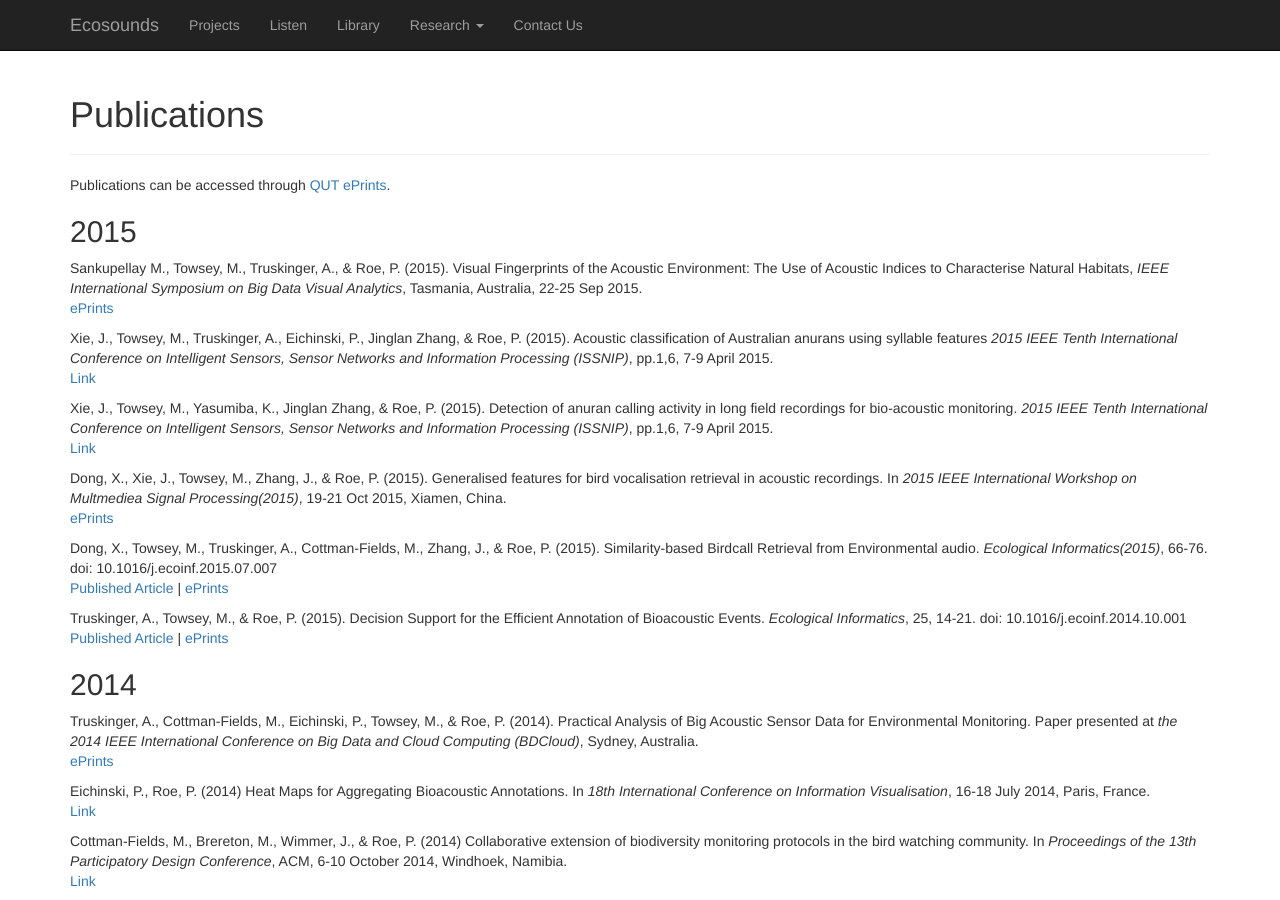
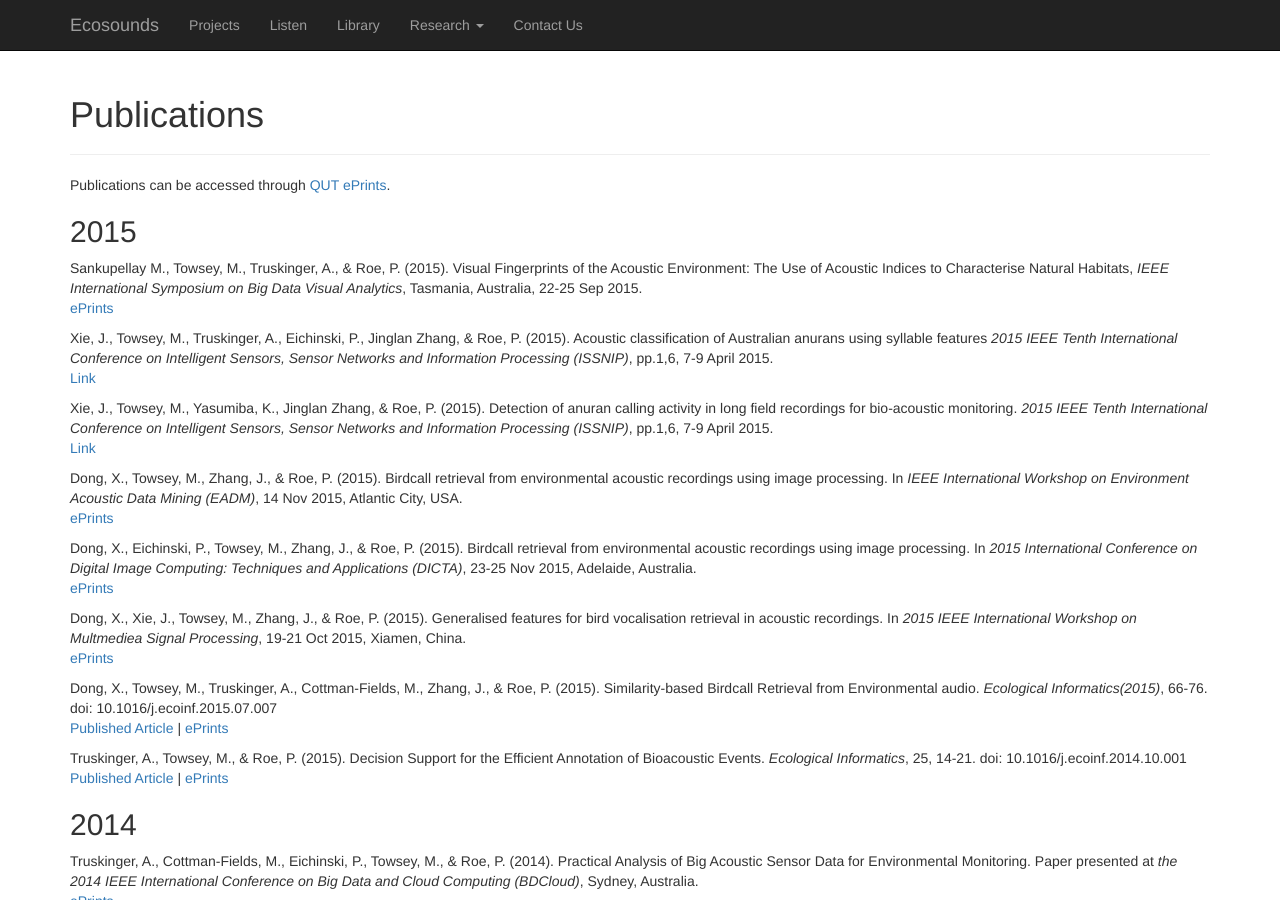
Before and after one commit to QutEcoacoustics/research-blog, a Jekyll site: the page built from publications/publications.html, in a window 1280 px wide and 900 px high. Built offline with Jekyll 4.4.1, drawn with Linux system fonts in a browser that asks for light colours; nearby versions of some CDN libraries; Markdown is read by kramdown in place of the engine named in the settings.

Commit message:
Added two recent publications by Xueyan

```diff
--- a/publications/publications.html
+++ b/publications/publications.html
@@ -37,10 +37,25 @@ title: Ecosounds | Publications
 	  	<a href="http://dx.doi.org/10.1109/ISSNIP.2015.7106925">Link</a>
 	  </p>
 
+    <p>
+        Dong, X., Towsey, M., Zhang, J., & Roe, P. (2015). Birdcall retrieval from environmental acoustic recordings using image processing.
+        In <i>IEEE International Workshop on Environment Acoustic Data Mining (EADM)</i>,
+        14 Nov 2015, Atlantic City, USA.
+        <br />
+        <a href="http://eprints.qut.edu.au/90225/">ePrints</a>
+    </p>
+
+    <p>
+        Dong, X., Eichinski, P., Towsey, M., Zhang, J., & Roe, P. (2015). Birdcall retrieval from environmental acoustic recordings using image processing.
+        In <i>2015 International Conference on Digital Image Computing: Techniques and Applications (DICTA)</i>,
+        23-25 Nov 2015, Adelaide, Australia.
+        <br />
+        <a href="http://eprints.qut.edu.au/86716/">ePrints</a>
+    </p>
 
     <p>
         Dong, X., Xie, J., Towsey, M., Zhang, J., & Roe, P. (2015). Generalised features for bird vocalisation retrieval in acoustic recordings.
-        In <i>2015 IEEE International Workshop on Multmediea Signal Processing(2015)</i>,
+        In <i>2015 IEEE International Workshop on Multmediea Signal Processing</i>,
         19-21 Oct 2015, Xiamen, China.
         <br />
         <a href="http://eprints.qut.edu.au/86528/">ePrints</a>
```
